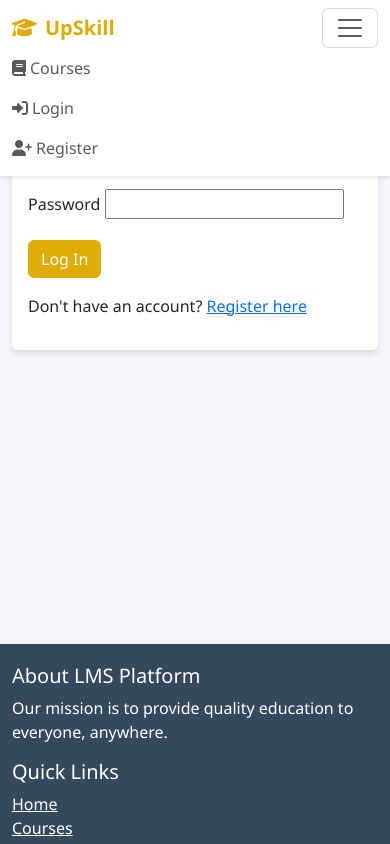
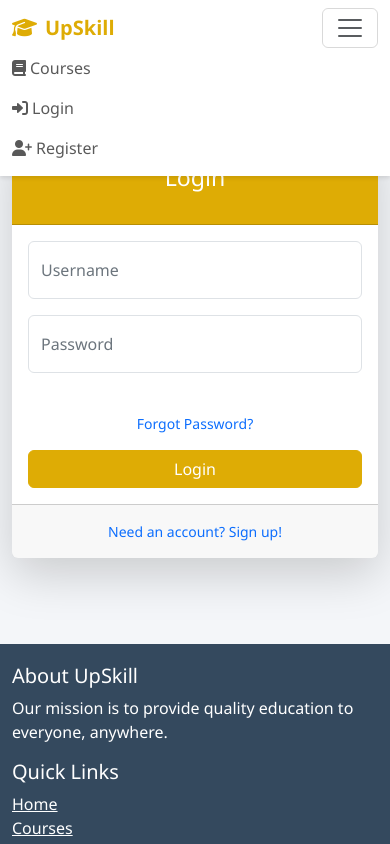
Before and after one commit to ojsys/upskill, a Django app: page /accounts/login/ in a window 390 px wide, after a click that opens the changed part. Run offline with Django 5.2, Linux system fonts and the light colour scheme; some libraries are stand-ins or nearby versions.

Commit message:
fixed login template

```diff
--- a/accounts/forms.py
+++ b/accounts/forms.py
@@ -1,6 +1,6 @@
 
 from django import forms
-from django.contrib.auth.forms import UserCreationForm
+from django.contrib.auth.forms import UserCreationForm, AuthenticationForm
 from django.contrib.auth.models import User
 
 class RegisterForm(UserCreationForm):
@@ -9,3 +9,37 @@ class RegisterForm(UserCreationForm):
     class Meta:
         model = User
         fields = ["username", "email", "password1", "password2"]
+
+    def __init__(self, *args, **kwargs):
+        super(RegisterForm, self).__init__(*args, **kwargs)
+        for field_name, field in self.fields.items():
+            field.widget.attrs['class'] = 'form-control'
+            field.widget.attrs['placeholder'] = ' '
+
+
+class CustomAuthenticationForm(AuthenticationForm):
+    username = forms.CharField(
+        widget=forms.TextInput(
+            attrs={
+                'class': 'form-control',
+                'placeholder': ' ',
+                'id': 'floatingUsername',
+                'autocomplete': 'username',
+            }
+        )
+    )
+    password = forms.CharField(
+        widget=forms.PasswordInput(
+            attrs={
+                'class': 'form-control',
+                'placeholder': ' ',
+                'id': 'floatingPassword',
+                'autocomplete': 'current-password',
+            }
+        )
+    )
+
+    def __init__(self, *args, **kwargs):
+        super().__init__(*args, **kwargs)
+        self.fields['username'].label = 'Username'
+        self.fields['password'].label = 'Password'
--- a/accounts/urls.py
+++ b/accounts/urls.py
@@ -5,7 +5,7 @@ from django.contrib.auth import views as auth_views
 from . import views
 
 urlpatterns = [
-    path('login/', auth_views.LoginView.as_view(), name='login'),
+    path('login/', views.login_view, name='login'),
     path('logout/', views.custom_logout, name='logout'),
     path('register/', views.register, name='register'),
 ]
--- a/accounts/views.py
+++ b/accounts/views.py
@@ -1,7 +1,30 @@
 from django.shortcuts import render, redirect
-from django.contrib.auth import login, logout
+from django.contrib.auth import login, logout, authenticate
 from django.contrib import messages
-from .forms import RegisterForm
+from django.contrib.auth.forms import AuthenticationForm
+from .forms import RegisterForm, CustomAuthenticationForm
+
+
+def login_view(request):
+    if request.method == 'POST':
+        form = CustomAuthenticationForm(request, data=request.POST)
+        if form.is_valid():
+            username = form.cleaned_data.get('username')
+            password = form.cleaned_data.get('password')
+            user = authenticate(username=username, password=password)
+            if user is not None:
+                login(request, user)
+                messages.success(request, f'Welcome back, {username}!')
+                return redirect('home')
+            else:
+                messages.error(request, "Invalid username or password.")
+        else:
+            messages.error(request, "Invalid username or password.")
+    else:
+        form = CustomAuthenticationForm()
+    return render(request, 'registration/login.html', {'form':form})
+
+
 
 def register(request):
     if request.method == "POST":
--- a/templates/base.html
+++ b/templates/base.html
@@ -72,6 +72,27 @@
             width: 100%;
             margin-top: calc(-1 * var(--footer-height));
         }
+        .form-floating > .form-control,
+        .form-floating > .form-control-plaintext {
+            height: calc(3.5rem + 2px);
+            line-height: 1.25;
+        }
+
+        .form-floating > label {
+            padding: 1rem 0.75rem;
+            color: #6c757d;
+        }
+
+        .form-floating > .form-control:focus ~ label,
+        .form-floating > .form-control:not(:placeholder-shown) ~ label {
+            transform: scale(0.85) translateY(-0.5rem) translateX(0.15rem);
+            color: var(--primary-color);
+        }
+
+        .form-control:focus {
+            border-color: var(--primary-color);
+            box-shadow: 0 0 0 0.25rem rgba(52, 152, 219, 0.25);
+        }
     </style>
 </head>
 <body>
@@ -124,7 +145,7 @@
         <div class="container">
             <div class="row">
                 <div class="col-md-6">
-                    <h5>About LMS Platform</h5>
+                    <h5>About UpSkill</h5>
                     <p>Our mission is to provide quality education to everyone, anywhere.</p>
                 </div>
                 <div class="col-md-3">
--- a/templates/registration/login.html
+++ b/templates/registration/login.html
@@ -5,28 +5,86 @@
 
 {% block content %}
 <div class="row justify-content-center">
-    <div class="col-md-6">
-        <div class="card">
+    <div class="col-md-6 col-lg-5">
+        <div class="card shadow-lg border-0 rounded-lg mt-5">
+            <div class="card-header bg-primary text-white">
+                <h3 class="text-center font-weight-light my-4">Login</h3>
+            </div>
             <div class="card-body">
-                <h2 class="card-title">Log In</h2>
-                <form method="post">
+                <form method="post" novalidate>
                     {% csrf_token %}
-                    {% for field in form %}
-                        <div class="mb-3">
-                            <label for="{{ field.id_for_label }}" class="form-label">{{ field.label }}</label>
-                            {{ field }}
-                            {% if field.errors %}
-                                <div class="alert alert-danger">
-                                    {{ field.errors }}
-                                </div>
-                            {% endif %}
+                    <div class="form-floating mb-3">
+                        {{ form.username }}
+                        <label for="floatingUsername">Username</label>
+                        {% if form.username.errors %}
+                            <div class="invalid-feedback d-block">
+                                {{ form.username.errors|join:", " }}
+                            </div>
+                        {% endif %}
+                    </div>
+                    <div class="form-floating mb-3">
+                        {{ form.password }}
+                        <label for="floatingPassword">Password</label>
+                        {% if form.password.errors %}
+                            <div class="invalid-feedback d-block">
+                                {{ form.password.errors|join:", " }}
+                            </div>
+                        {% endif %}
+                    </div>
+                    {% if form.non_field_errors %}
+                        <div class="alert alert-danger" role="alert">
+                            {% for error in form.non_field_errors %}
+                                {{ error }}
+                            {% endfor %}
                         </div>
-                    {% endfor %}
-                    <button type="submit" class="btn btn-primary">Log In</button>
+                    {% endif %}
+                    <div class="d-grid align-items-center mt-4 mb-0">
+                        <a class="small text-decoration-none text-center py-3" href="#">Forgot Password?</a>
+                        <button type="submit" class="btn btn-primary px-4">Login</button>
+                    </div>
                 </form>
-                <p class="mt-3">Don't have an account? <a href="{% url 'register' %}">Register here</a></p>
+            </div>
+            <div class="card-footer text-center py-3">
+                <div class="small">
+                    <a href="{% url 'register' %}" class="text-decoration-none">Need an account? Sign up!</a>
+                </div>
             </div>
         </div>
     </div>
 </div>
+
+<style>
+    .form-floating > .form-control {
+        height: calc(3.5rem + 2px);
+        padding: 1rem 0.75rem;
+    }
+    .form-floating > .form-control:focus,
+    .form-floating > .form-control:not(:placeholder-shown) {
+        padding-top: 1.625rem;
+        padding-bottom: 0.625rem;
+    }
+    .form-floating > label {
+        padding: 1rem 0.75rem;
+    }
+    .card-header {
+        background-color: var(--primary-color) !important;
+    }
+    .btn-primary {
+        background-color: var(--primary-color);
+        border-color: var(--primary-color);
+    }
+    .btn-primary:hover {
+        background-color: #2980b9;
+        border-color: #2980b9;
+    }
+    .invalid-feedback {
+        color: #dc3545;
+        font-size: 0.875em;
+    }
+    .alert-danger {
+        background-color: #f8d7da;
+        border-color: #f5c2c7;
+        color: #842029;
+    }
+</style>
 {% endblock %}
--- a/upskill/urls.py
+++ b/upskill/urls.py
@@ -22,6 +22,4 @@ urlpatterns = [
     path('admin/', admin.site.urls),
     path('', include('courses.urls')),
     path('accounts/', include('accounts.urls')),
-    path('accounts/login', auth_views.LoginView.as_view(), name='login'),
-    path('accounts/logout/', auth_views.LogoutView.as_view(), name='logout'),
 ]
```
Also changed, not shown: templates/accounts/register.html (+52 -10 lines), db.sqlite3.
